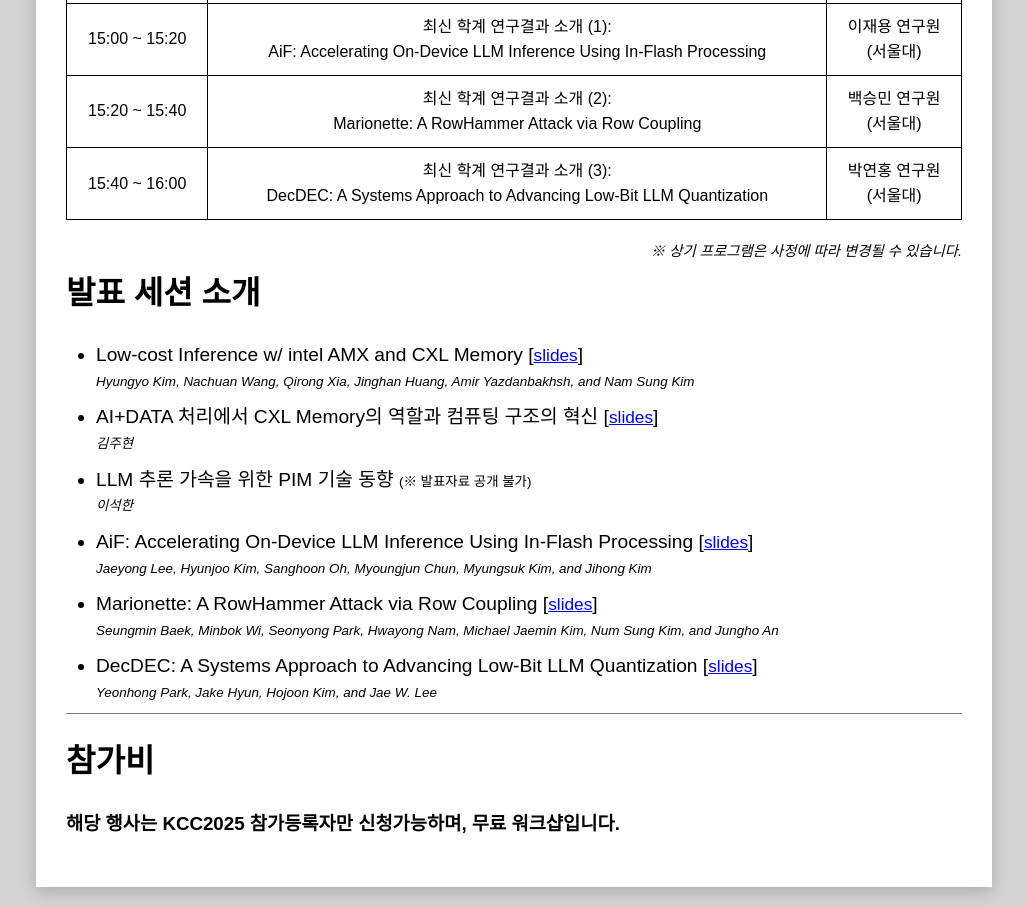
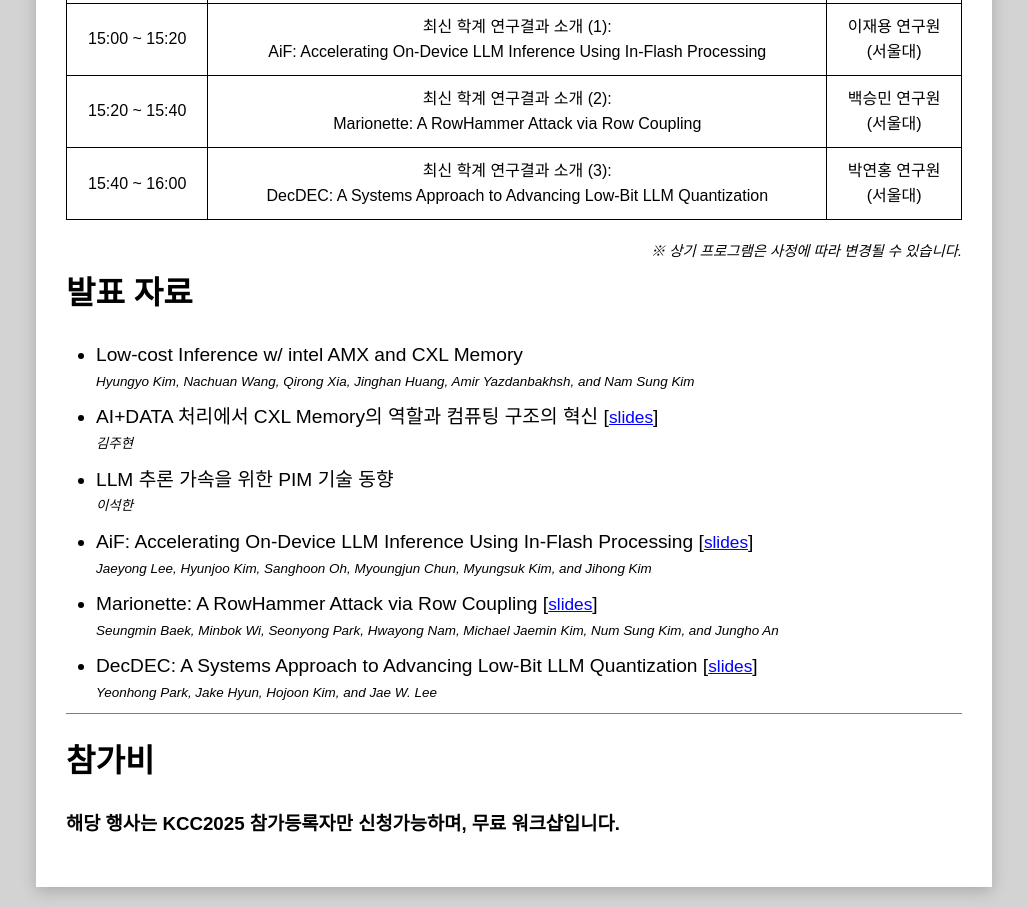
Before and after one commit to cares-davinci/KCC2025_CARES, a plain HTML site: page index.html in a window 1280 px wide. Shown: the part 1460-2367 px from the top of the page, without its empty margins (126-1153 px from the left). Drawn offline with Linux system fonts and the light colour scheme.

Commit message:
Update index.html

```diff
--- a/index.html
+++ b/index.html
@@ -165,10 +165,10 @@
             </tbody>
         </table>
         <p style="text-align: right; font-size: 0.9em; font-style: italic;">※ 상기 프로그램은 사정에 따라 변경될 수 있습니다.</p>
-        <h1 style="margin-top: -10px;">발표 세션 소개</h1>
+        <h1 style="margin-top: -10px;">발표 자료</h1>
         <ul>
             <li>
-                Low-cost Inference w/ intel AMX and CXL Memory [<a href="https://raw.githubusercontent.com/cares-davinci/KCC2025_CARES/main/door.jpg" download>slides</a>]
+                Low-cost Inference w/ intel AMX and CXL Memory
                 <span>Hyungyo Kim, Nachuan Wang, Qirong Xia, Jinghan Huang, Amir Yazdanbakhsh, and Nam Sung Kim</span>
             </li>
             <li>
@@ -176,7 +176,7 @@
                 <span>김주현</span>
             </li>
             <li>
-                LLM 추론 가속을 위한 PIM 기술 동향 <span2>(※ 발표자료 공개 불가)</span2>
+                LLM 추론 가속을 위한 PIM 기술 동향
                 <span>이석한</span>
             </li>
 
```
